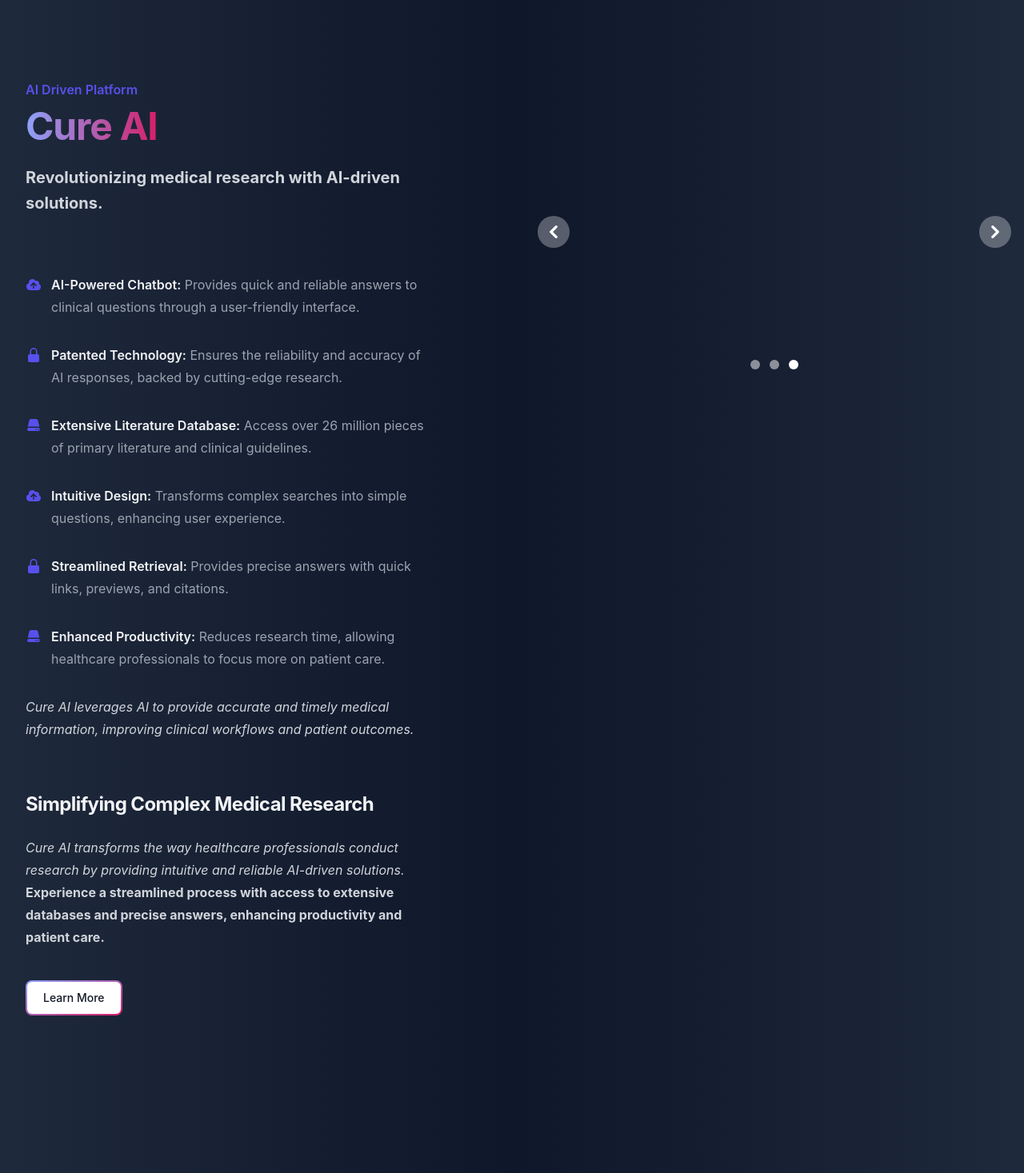
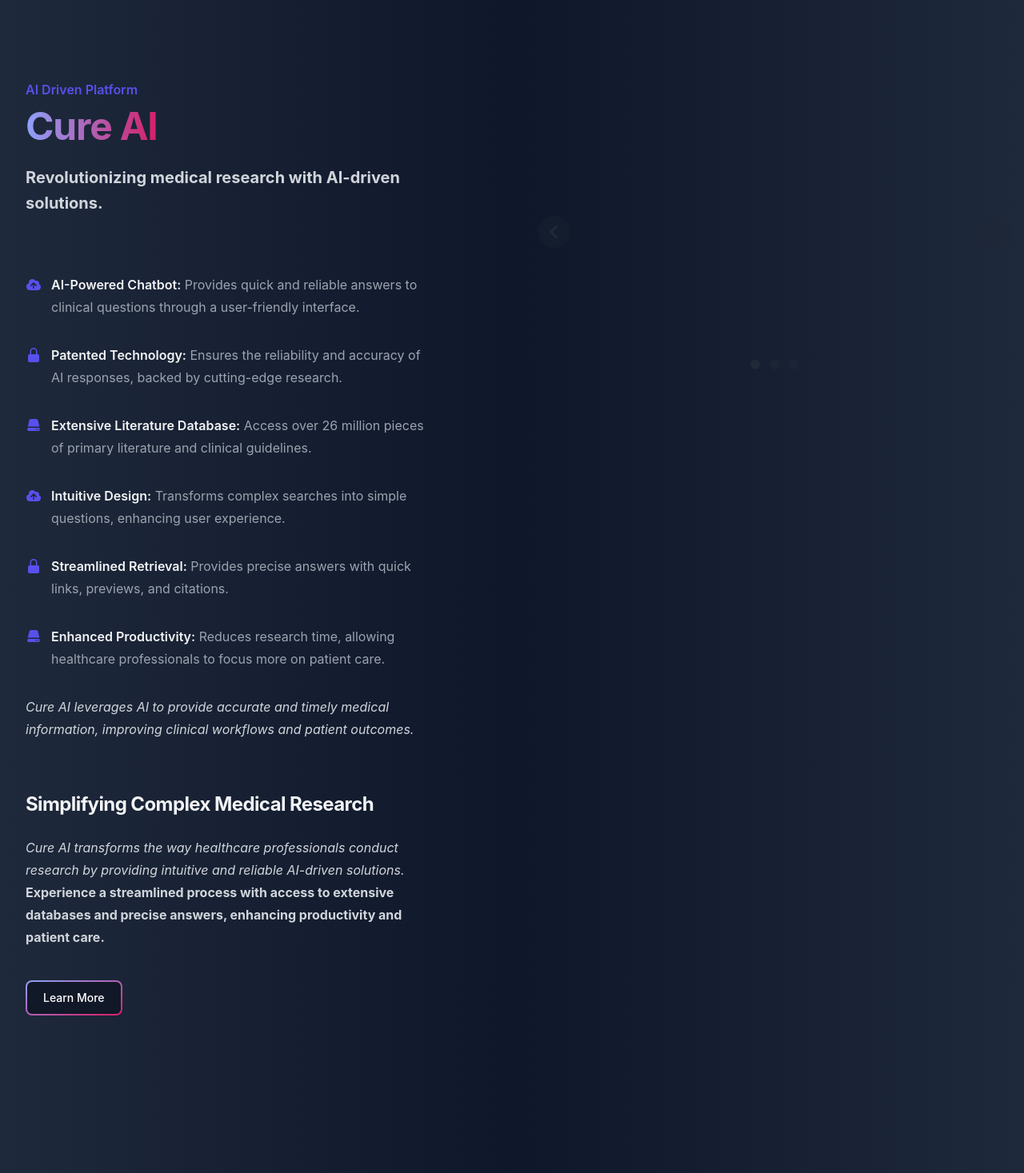
Before and after one commit to Jared-Watson1/personal-website, a React (Create React App) app in the folder personal-website/: page / in a window 1280 px wide. Shown: the part 1586-3053 px from the top of the page at 80% size. Built offline with nearby package versions, Linux system fonts and the light colour scheme.

Commit message:
took out dark styling on cure showcase

```diff
--- a/personal-website/src/CureShowcase.js
+++ b/personal-website/src/CureShowcase.js
@@ -44,9 +44,8 @@
       defaultPosition: 0,
       interval: 3000,
       indicators: {
-        activeClasses: "bg-white dark:bg-gray-800",
-        inactiveClasses:
-          "bg-white/50 dark:bg-gray-800/50 hover:bg-white dark:hover:bg-gray-800",
+        activeClasses: "bg-gray-800",
+        inactiveClasses: "bg-gray-800/50 hover:bg-gray-800",
         items: items.map((_, index) => ({
           position: index,
           el: document.getElementById(`carousel-indicator-${index + 1}`),
@@ -58,7 +57,7 @@
     };
 
     const carousel = new Carousel(carouselRef.current, items, options);
-    carousel.cycle(); // Start the carousel cycling
+    // carousel.cycle(); // Start the carousel cycling
 
     // Event listeners for the next and prev buttons
     document
@@ -163,9 +162,9 @@
             className="absolute top-0 start-0 z-30 flex items-center justify-center h-full px-4 cursor-pointer group focus:outline-none"
             data-carousel-prev
           >
-            <span className="inline-flex items-center justify-center w-10 h-10 rounded-full bg-white/30 dark:bg-gray-800/30 group-hover:bg-white/50 dark:group-hover:bg-gray-800/60 group-focus:ring-4 group-focus:ring-white dark:group-focus:ring-gray-800/70 group-focus:outline-none">
+            <span className="inline-flex items-center justify-center w-10 h-10 rounded-full bg-gray-800/30 group-hover:bg-gray-800/60 group-focus:ring-4 group-focus:ring-gray-800/70 group-focus:outline-none">
               <svg
-                className="w-4 h-4 text-white dark:text-gray-800 rtl:rotate-180"
+                className="w-4 h-4 text-gray-800 rtl:rotate-180"
                 aria-hidden="true"
                 xmlns="http://www.w3.org/2000/svg"
                 fill="none"
@@ -188,9 +187,9 @@
             className="absolute top-0 end-0 z-30 flex items-center justify-center h-full px-4 cursor-pointer group focus:outline-none"
             data-carousel-next
           >
-            <span className="inline-flex items-center justify-center w-10 h-10 rounded-full bg-white/30 dark:bg-gray-800/30 group-hover:bg-white/50 dark:group-hover:bg-gray-800/60 group-focus:ring-4 group-focus:ring-white dark:group-focus:ring-gray-800/70 group-focus:outline-none">
+            <span className="inline-flex items-center justify-center w-10 h-10 rounded-full bg-gray-800/30  group-hover:bg-gray-800/60 group-focus:ring-4 group-focus:ring-gray-800/70 group-focus:outline-none">
               <svg
-                className="w-4 h-4 text-white dark:text-gray-800 rtl:rotate-180"
+                className="w-4 h-4 text-gray-800 rtl:rotate-180"
                 aria-hidden="true"
                 xmlns="http://www.w3.org/2000/svg"
                 fill="none"
@@ -335,9 +334,9 @@
                 href="https://www.askcureai.com"
                 target="_blank"
                 rel="noopener noreferrer"
-                className="relative inline-flex items-center justify-center p-0.5 mb-2 me-2 overflow-hidden text-sm font-medium text-gray-900 rounded-lg group bg-gradient-to-br from-indigo-400 to-pink-600 group-hover:from-indigo-400 group-hover:to-pink-600 hover:text-white dark:text-white focus:ring-4 focus:outline-none focus:ring-indigo-200 dark:focus:ring-indigo-800"
+                className="relative inline-flex items-center justify-center p-0.5 mb-2 me-2 overflow-hidden text-sm font-medium  rounded-lg group bg-gradient-to-br from-indigo-400 to-pink-600 group-hover:from-indigo-400 group-hover:to-pink-600 hover:text-white text-white focus:ring-4 focus:outline-none ssfocus:ring-indigo-800"
               >
-                <span className="relative px-5 py-2.5 transition-all ease-in duration-75 bg-white dark:bg-gray-900 rounded-md group-hover:bg-opacity-0">
+                <span className="relative px-5 py-2.5 transition-all ease-in duration-75 bg-gray-900 rounded-md group-hover:bg-opacity-0">
                   Learn More
                 </span>
               </a>
--- a/personal-website/src/HeroSection.js
+++ b/personal-website/src/HeroSection.js
@@ -64,7 +64,7 @@
             </div>
             <div className="rounded-md shadow">
               <a
-                className="relative inline-flex items-center justify-center p-0.5 mb-2 me-2 overflow-hidden text-sm font-medium text-gray-900 rounded-lg group bg-gradient-to-br from-blue-600 to-blue-400 group-hover:from-blue-500 group-hover:to-blue-300 hover:text-white text-white focus:ring-4 focus:outline-none focus:ring-blue-800"
+                className="relative inline-flex items-center justify-center p-0.5 mb-2 me-2 overflow-hidden text-sm font-medium rounded-lg group bg-gradient-to-br from-blue-600 to-blue-400 group-hover:from-blue-500 group-hover:to-blue-300 hover:text-white text-white focus:ring-4 focus:outline-none focus:ring-blue-800"
                 href="https://www.linkedin.com/in/jared-watson-b7b5b6220/"
                 target="_blank"
                 rel="noopener noreferrer"
```
